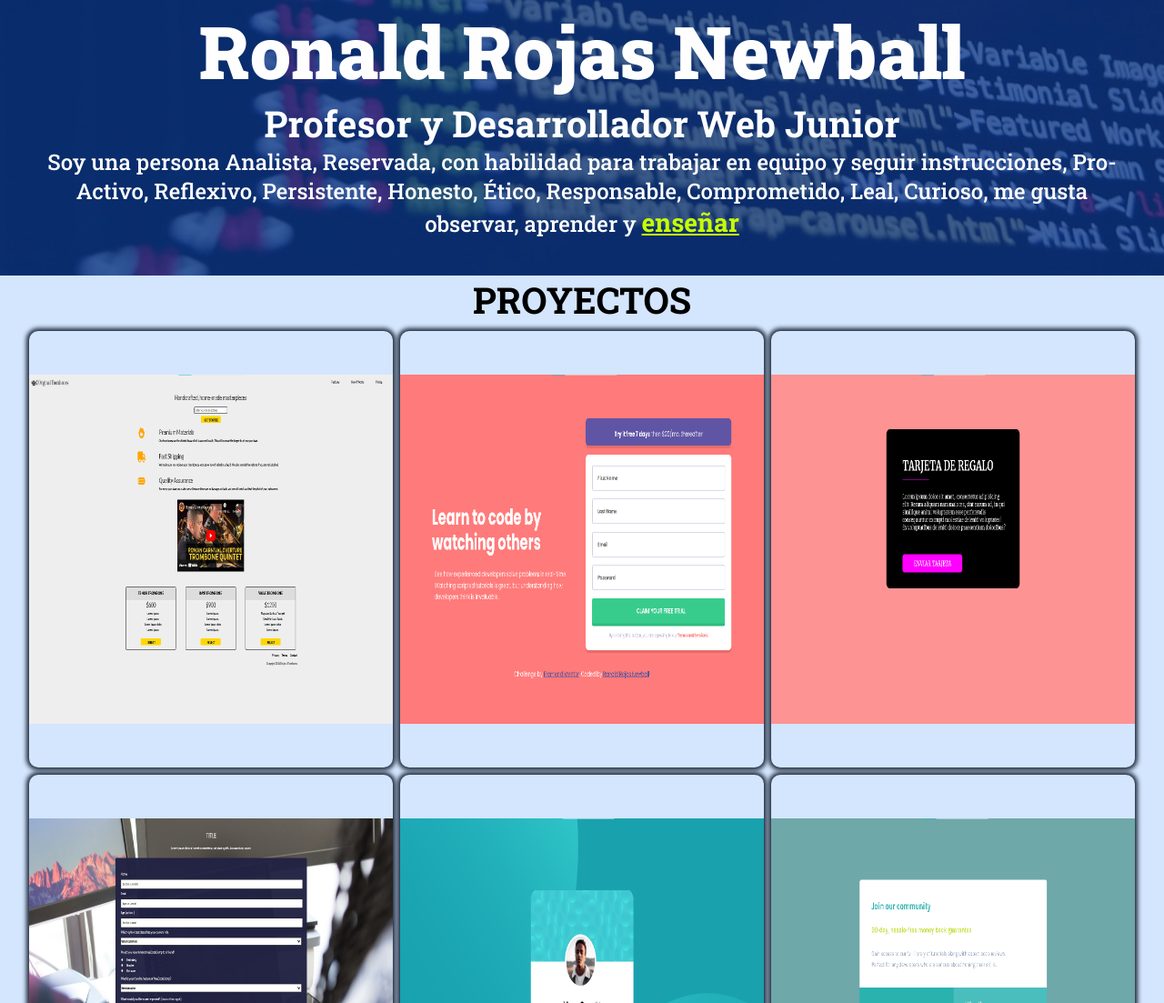
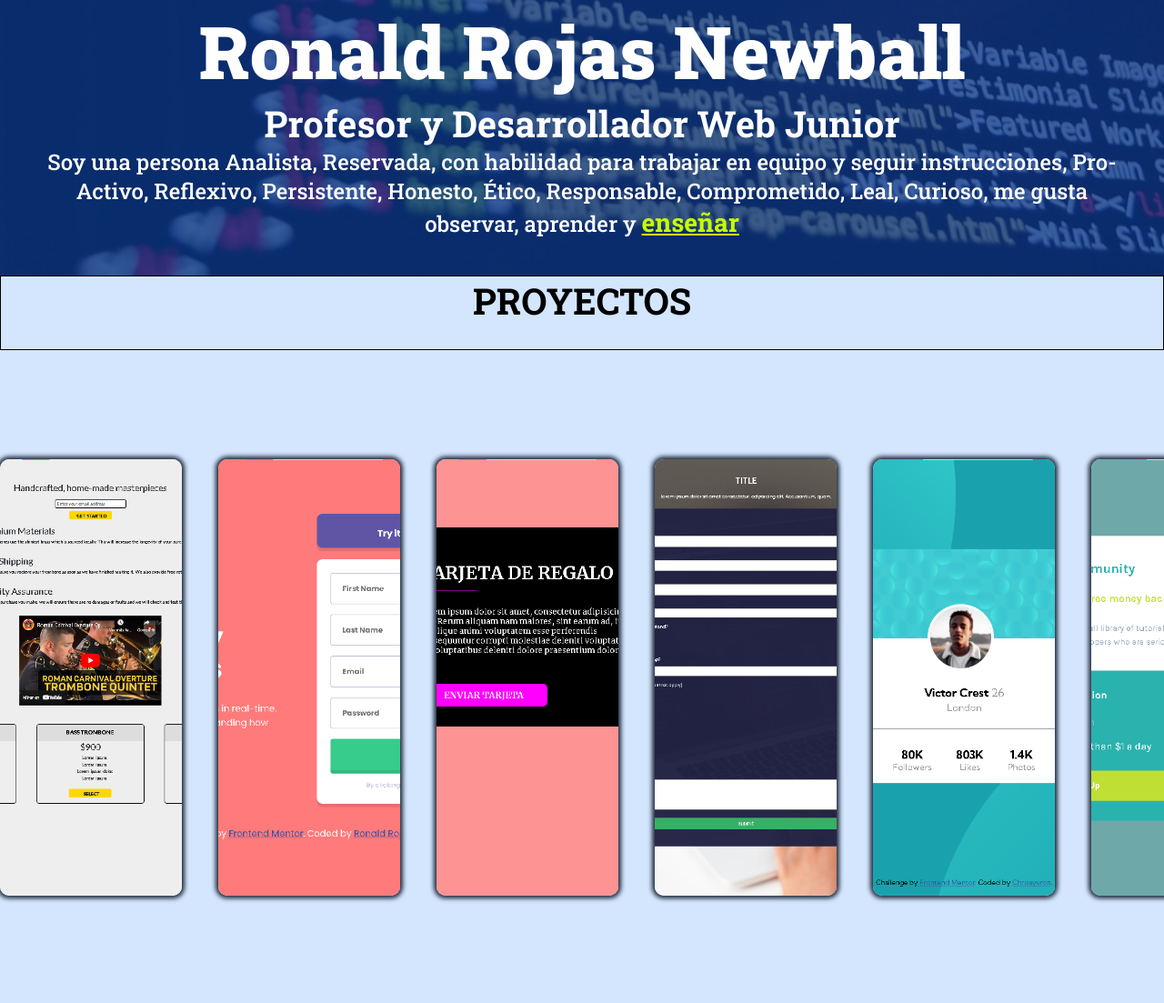
Before and after one commit to chrisayuron/PersonalSite, a plain HTML site: page index.html in a window 1280 px wide. Shown: the part 557-1660 px from the top of the page at 91% size. Drawn offline with nearby package versions, Linux system fonts and the light colour scheme.

Commit message:
modificando seccion proyectos

```diff
--- a/main.js
+++ b/main.js
@@ -49,7 +49,7 @@ fomulario.addEventListener("submit", function(event){
     datos.forEach(item=>{
       const {nombre,descripcion,url,imagen}=item
       cartas.innerHTML+=`
-      <div class="card">
+      <div class="card" id="card">
         <div class="cardBackground" style="background-image: url('${imagen}')">
         </div>
         <div class="cardInfo">
--- a/style.scss
+++ b/style.scss
@@ -21,6 +21,9 @@
 
 }
 
+
+
+
 html,
 body {
     height: 100vh;
@@ -28,7 +31,9 @@ body {
     font-size: 1vh;
     font-family: 'Roboto Slab', serif;
 }
-
+::-webkit-scrollbar-track {
+    background: #f1f1f1;
+  }
 *p {
     font-size: 3rem;
     font-weight: 500;
@@ -223,28 +228,56 @@ h3 {
     &Proyectos {
         height: 100vh;
         width: 100%;
-        overflow: auto;
         background-color: var(--TerciaryBG);
+        &::-webkit-scrollbar {
+            height: 10px;
+          }
+
+          &::-webkit-scrollbar-track {
+            background: var(--PrimaryBG);
+          }
+
+          &::-webkit-scrollbar-thumb {
+            background:var(--Enlaces);
+            border-radius: 10px;
+          }
 
         h2 {
             text-align: center;
+            height: 10%;
+            border: solid 1px;
         }
 
         .cardContainer {
             display: flex;
-            flex-wrap: wrap;
-            justify-content: center;
-            gap: 1rem;
-            margin: 1rem 0;
+            align-items: center;
+            gap: 5rem;
+            height: 90%;
+            width:100%;
+            overflow: scroll;
+
         }
 
+
         .card {
+            // flex:1 0 200px;
+            min-width: 200px;
             height: 60rem;
-            width: 50rem;
             position: relative;
             border-radius: 10px;
             overflow: hidden;
             box-shadow: 0px 0px 5px 3px var(--Button);
+            z-index: 0;
+
+        }
+
+        .card:hover{
+            transition: all 1s ease-in-out;
+            min-width: 300px;
+            // margin-left: -300px;
+            z-index: 100;
+            left:calc(50% - 150px)
+
         }
 
         .cardInfo {
@@ -268,11 +301,9 @@ h3 {
         .cardText {
             color: var(--TextoClaro);
             height: 55%;
-            // width: 100%;
             padding: 0 1vh;
             font-size: 2.5rem;
             display: grid;
-            place-items: center;
             text-align: justify;
             padding: 0 2rem;
         }
@@ -304,7 +335,7 @@ h3 {
         }
 
         .cardBackground {
-            background-size: 100% 80%;
+            background-size: cover;
             background-repeat: no-repeat;
             background-position: center;
             height: 100%;
@@ -424,7 +455,6 @@ h3 {
                     img {
                     height: 10rem;
                     width: 10rem;
-
         }
         }
 
```
Also changed, not shown: style.css, 1 other file.
